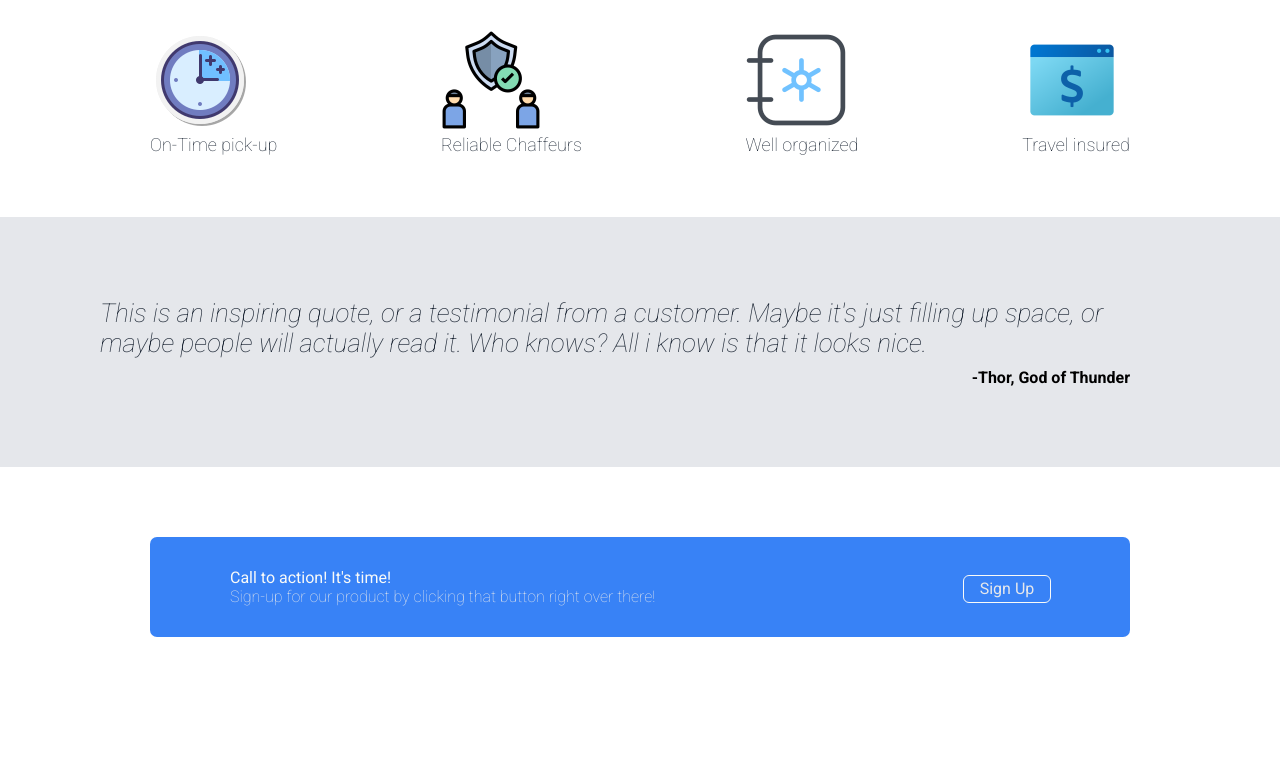
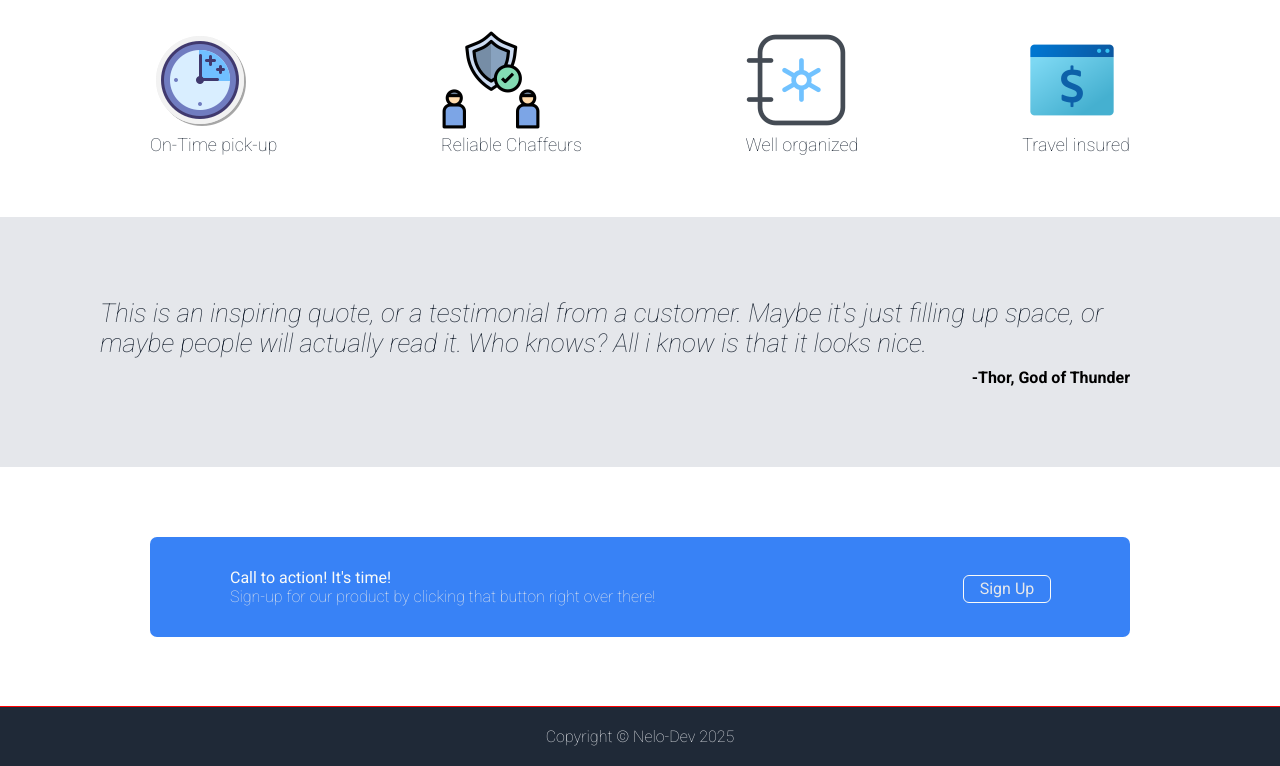
Before and after one commit to nelosoga/landing-page, a plain HTML site: page index.html in a window 1280 px wide. Shown: the part 412-1178 px from the top of the page. Before the commit the page ends 1119 px from the top, so only its background shows below. Drawn offline with Linux system fonts and the light colour scheme.

Commit message:
including sticky footer this will be my final touches to my landing page project

```diff
--- a/index.html
+++ b/index.html
@@ -18,7 +18,6 @@
                 <a href="#">Contacts</a>
             </div>
         </div>
-
         <div class="info">
             <div class="info-left">
                 <div class="info-text-left">This website is awesome</div>
@@ -30,6 +29,8 @@
             </div>
         </div>
     </div>
+
+
     <div class="body">
         <div class="random">Some random information.</div>
         <div class="cards-container">
@@ -64,9 +65,13 @@
             </div>
             <div class="button"><a href="#">Sign Up</a></div>
         </div>
+    </div>
 
 
-
-    </div>
+    <footer>
+        <div class="footer">
+            Copyright © Nelo-Dev 2025
+        </div>
+    </footer>
 </body>
 </html>
--- a/styles.css
+++ b/styles.css
@@ -10,12 +10,15 @@ body {
     display: flex;
     flex-direction: column;
     flex-wrap: wrap;
+    min-height: 100vh;
+
 }
 
 a {
     text-decoration: none;
     color: #e5e7eb;
 }
+
 
 .button {
     background-color: #3882f6;
@@ -180,3 +183,16 @@ a {
     justify-content: center;
     height: 20px;
 }
+
+footer {
+    margin-top: auto;
+}
+
+.footer {
+    outline: solid 1px red;
+    display: flex;
+    justify-content: center;
+    padding: 20px;
+    color: #e5e7eb;
+    font-weight: lighter;
+}
```
